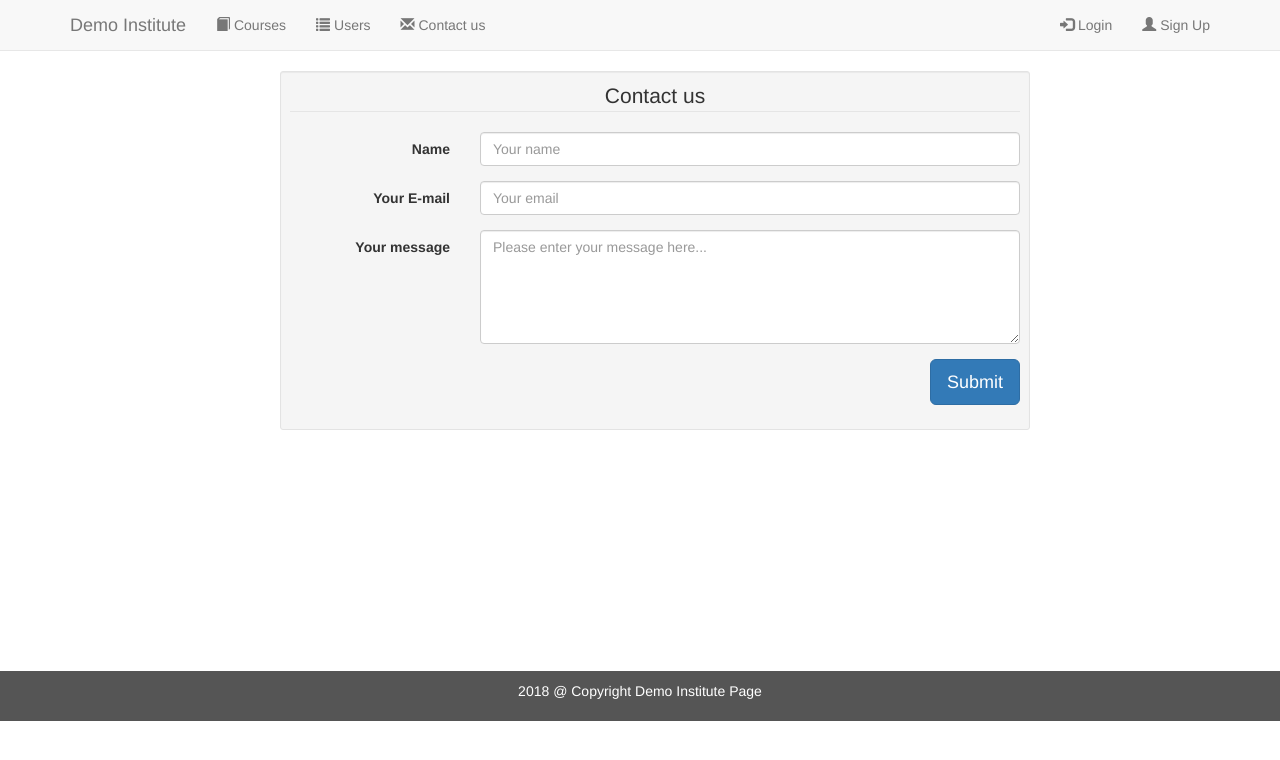
After one commit to dkyadav/python, a Django app: page /contactus/ in a window 1280 px wide. The commit adds this page. Shown: the top 760 px of the page. Run offline with Django 3.2, Linux system fonts and the light colour scheme; some libraries are stand-ins or nearby versions.

Commit message:
Djando inistitue proj finished

```diff
--- a/django_projects/institute/institute/settings.py
+++ b/django_projects/institute/institute/settings.py
@@ -44,6 +44,8 @@ INSTALLED_APPS = [
     'events',
     'students',
     'public.register',
+    #'public',
+    #'register',
     'users',
     'public',
     'adminsection',
--- a/django_projects/institute/institute/urls.py
+++ b/django_projects/institute/institute/urls.py
@@ -22,7 +22,23 @@ urlpatterns = [
     path('courses/',include('courses.urls')),
     path('students/',include('students.urls')),
     path('events/',include('events.urls')),
-    path('public/register/',include('public.register.urls')),
+    path('public/',include('public.urls')),
+    path('users/',include('users.urls')),
+    path('api/',include('api.urls')),
+    path('', include('public.urls')),
+    path('accounts/', include('django.contrib.auth.urls')),
+    path('adminsection/', include('adminsection.urls'))
+]
+
+
+'''
+urlpatterns = [
+    path('admin/', admin.site.urls),
+    path('courses/',include('courses.urls')),
+    path('students/',include('students.urls')),
+    path('events/',include('events.urls')),
+    #path('public/register/',include('public.register.urls')),
+    path('public/',include('public.urls')),
     #path('public/',include('public.urls')),
     path('users/',include('users.urls')),
     path('api/',include('api.urls')),
@@ -30,3 +46,4 @@ urlpatterns = [
     path('accounts/', include('django.contrib.auth.urls')),
     path('adminsection/', include('adminsection.urls'))
 ]
+'''
--- a/django_projects/institute/public/register/urls.py
+++ b/django_projects/institute/public/register/urls.py
@@ -3,6 +3,8 @@ from django.urls import path
 from . import views
 
 urlpatterns =[
-	path('',views.register_view, name="register_view"),
+	#path('/register',views.register_view, name="register_view"),
+	path('/',views.register_view, name="register_view"),
+
 
 ]
--- a/django_projects/institute/public/register/views.py
+++ b/django_projects/institute/public/register/views.py
@@ -6,7 +6,8 @@ import json
 
 # Create your views here.
 
-def register_view(request):
+#This is not getting used now, as the register_veiw is in maon public views page now
+def register_viewNU(request):
 
 	if request.POST:
 		name = request.POST.get('name')
--- /dev/null
+++ b/django_projects/institute/public/templates/contactus/contactus.html
@@ -0,0 +1,61 @@
+{% extends 'base.html' %}
+
+{% block content %}
+
+<div class="container">
+	<div class="row">
+		{% if emailSent.status == -1 %}
+
+		{%elif emailSent.status == 0 %}
+			<div class="alert alert-danger">
+			  <strong>Error!</strong> There is some issue in contact us email. Will be fixed very soon.
+			</div>
+		{%elif emailSent.status == 1 %}
+			<div class="alert alert-success">
+			  <strong>Email Successfull Sent!</strong> We would get back to you asap.
+			</div>
+		{% endif %}
+      <div class="col-md-8 col-md-offset-2">
+        <div class="well well-sm">
+          <form class="form-horizontal" action="" method="post">
+          <fieldset>
+            <legend class="text-center">Contact us</legend>
+    		{% csrf_token %}
+            <!-- Name input-->
+            <div class="form-group">
+              <label class="col-md-3 control-label" for="name">Name</label>
+              <div class="col-md-9">
+                <input id="name" name="name" type="text" placeholder="Your name" class="form-control">
+              </div>
+            </div>
+
+            <!-- Email input-->
+            <div class="form-group">
+              <label class="col-md-3 control-label" for="email">Your E-mail</label>
+              <div class="col-md-9">
+                <input id="email" name="email" type="text" placeholder="Your email" class="form-control">
+              </div>
+            </div>
+
+            <!-- Message body -->
+            <div class="form-group">
+              <label class="col-md-3 control-label" for="message">Your message</label>
+              <div class="col-md-9">
+                <textarea class="form-control" id="message" name="message" placeholder="Please enter your message here..." rows="5"></textarea>
+              </div>
+            </div>
+
+            <!-- Form actions -->
+            <div class="form-group">
+              <div class="col-md-12 text-right">
+                <button type="submit" class="btn btn-primary btn-lg">Submit</button>
+              </div>
+            </div>
+          </fieldset>
+          </form>
+        </div>
+      </div>
+	</div>
+</div>
+
+{% endblock content %}
--- a/django_projects/institute/public/urls.py
+++ b/django_projects/institute/public/urls.py
@@ -1,8 +1,11 @@
-from django.urls import path
+from django.urls import path, include
 
 from . import views
 
 urlpatterns =[
+	path('register/',views.register_view, name="register_view"),
+	path('contactus/',views.contactus_view, name="contactus_view"),
 	path('',views.home_view, name="home_view"),
-
+	#path('register/',include('register.urls')),
+	#path('register/',views.register_view, name="home_view"),
 ]
--- a/django_projects/institute/public/views.py
+++ b/django_projects/institute/public/views.py
@@ -1,8 +1,16 @@
 from django.shortcuts import render
 from django.http import HttpResponse
 from django.template import Template, Context
+from public.register.models import IUsers
+import json
+import sendgrid
+import os
+import ssl
+from sendgrid.helpers.mail import *
 
 # Create your views here.
+
+ssl._create_default_https_context = ssl._create_unverified_context
 
 def home_view(request):
 	# return render(
@@ -17,3 +25,69 @@ def home_view(request):
     		'home.html',
     		{'candidate':'all_candidates'}
     	)
+
+def contactus_view(request):
+
+	emailSent = {};
+	emailSent['status'] = -1
+	emailSent['retresult'] = 'not sent'
+
+	if request.POST:
+		f_name = request.POST.get('name')
+		f_email = request.POST.get('email')
+		f_message = request.POST.get('message')
+
+		sg = sendgrid.SendGridAPIClient(apikey='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')
+		from_email = Email("support@cricketlocal.com")
+		to_email = Email("dkyadav.org@gmail.com")
+		subject = "Request: Sendgrid contactUs Python Institute"
+
+		#content = Content("text/plain", "Contact us message came from, Name: "+f_name+ " ,Enail: " +f_email+ " .Message: "+f_message);
+		content = Content("text/html", "<i>Contact us message came from</i>, <b>Name:</b> "+f_name+ " ,Enail: " +f_email+ " .Message: "+f_message);
+
+		#ssl._create_default_https_context = ssl._create_unverified_context
+
+		mail = Mail(from_email, subject, to_email, content)
+		response = sg.client.mail.send.post(request_body=mail.get())
+		print(response.status_code)
+		print(response.body)
+		print(response.headers)
+
+		from_email = Email("dkyadav.org@gmail.com")
+		to_email = Email(f_email)
+		subject = "Response: Sendgrid contactUs Python Institute"
+		content = Content("text/plain", "We got your request and will revert back asap.");
+		mail = Mail(from_email, subject, to_email, content)
+		response = sg.client.mail.send.post(request_body=mail.get())
+
+		emailSent['status'] = 1
+		emailSent['retresult'] = 'success'
+
+	return render(
+    		request,
+    		#'reg.html',
+    		'contactus/contactus.html',
+    		{'emailSent':emailSent}
+    	)
+
+
+
+def register_view(request):
+
+	if request.POST:
+		name = request.POST.get('name')
+		username = request.POST.get('username')
+		email = request.POST.get('email')
+		password = request.POST.get('password')
+		iu = IUsers(name=name, username=username, email=email, password=password)
+		iu.save()
+		newid = iu.id
+
+		return HttpResponse(json.dumps({'uid': newid}), content_type="application/json")
+
+	return render(
+    		request,
+    		#'reg.html',
+    		'reg.html',
+    		{'candidate':'all_candidates'}
+    	)
--- a/django_projects/institute/templates/base.html
+++ b/django_projects/institute/templates/base.html
@@ -38,6 +38,9 @@
                       rel="stylesheet" media="screen">
                 <link href="{% static "css/app.css" %}"
                       rel="stylesheet" media="screen">
+                <!-- <link href="{% static "css/carousel.css" %}"
+                      rel="stylesheet" media="screen"> -->
+
 
             {% endblock head_css_site %}
 
@@ -82,8 +85,8 @@
 								{% if request.get_full_path == '/users/list/' %}class="active"{% endif %}>
 					    		<a href="/users/list/"><span class="glyphicon glyphicon-list"></span> Users</a>
 					    	</li>
-					    	<li {% if request.get_full_path == "/contact/" %}class="active"{% endif %}>
-					    		<a href="#"><span class="glyphicon glyphicon-envelope"></span> Contact us</a>
+					    	<li {% if request.get_full_path == "/public/contactus/" %}class="active"{% endif %}>
+					    		<a href="/public/contactus/"><span class="glyphicon glyphicon-envelope"></span> Contact us</a>
 					    	</li>
 					    </ul>
 
--- a/djenv/pip-selfcheck.json
+++ b/djenv/pip-selfcheck.json
@@ -1 +1 @@
-{"last_check":"2018-06-14T18:48:47Z","pypi_version":"10.0.1"}
+{"last_check":"2018-07-05T04:55:24Z","pypi_version":"10.0.1"}
```
Also changed, not shown: classprog/pymongo.py (added, +23 -0 lines), django_projects/institute/public/templates/home.html (+91 -1 lines), django_projects/institute/static/css/carousel.css (added, +91 -0 lines).
